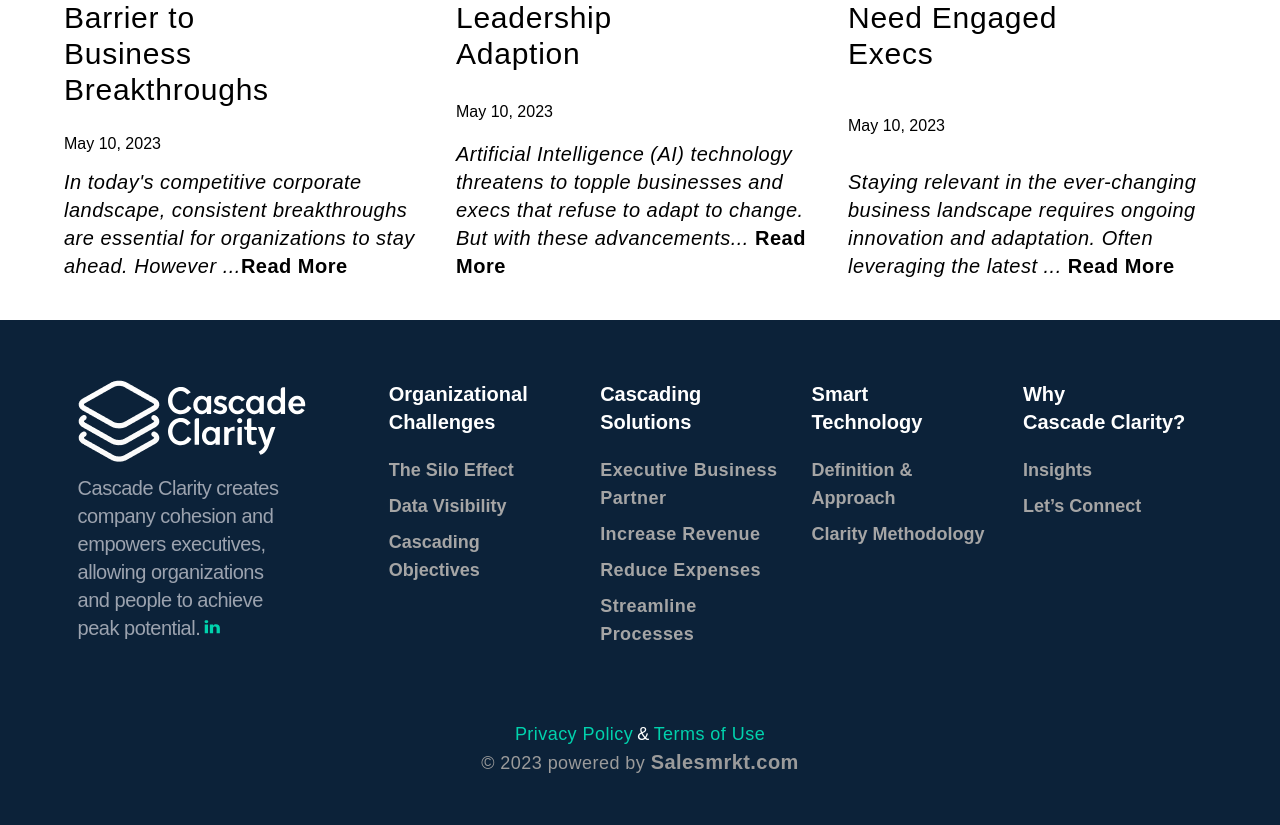
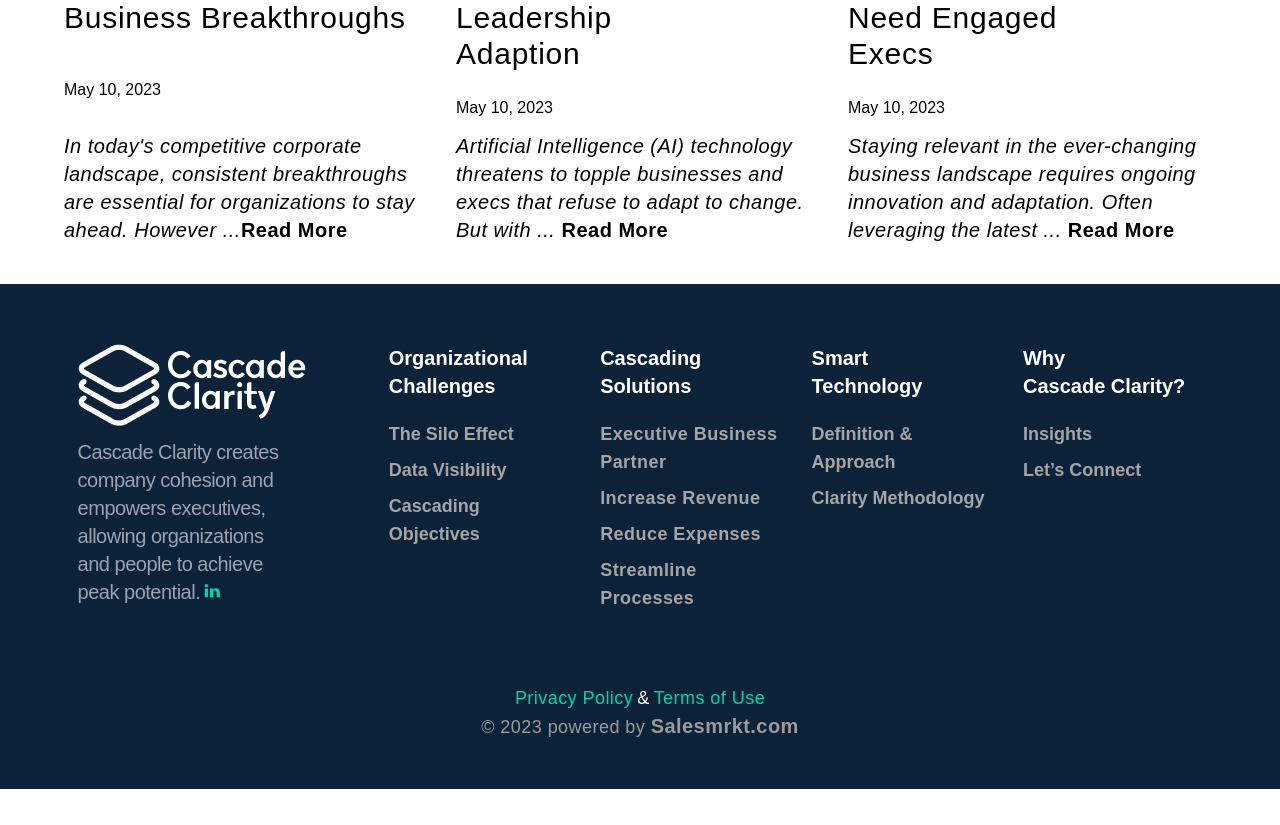
Before and after one commit to SalesBox-EM/cascade, a React (Create React App) app: page /Insights in a window 1280 px wide. Shown: the part 846-1671 px from the top of the page. After the commit the page ends 1635 px from the top, so only its background shows below. Built offline with nearby package versions, Linux system fonts and the light colour scheme.

Commit message:
Minor Bug Fix

```diff
--- a/src/Components/Inight.jsx
+++ b/src/Components/Inight.jsx
@@ -11,12 +11,11 @@ const Insight = () => {
                     <div className='w-full flex flex-col items-start gap-4  max-w-[500px] h-full'>
                         <img src={ImageOne} alt="" />
                         <div className='w-full flex flex-col justify-between h-full gap-3 '>
-                            <h3 className='text-black text-2xl md:text-3xl mb-3 w-full md:w-2/3 '>The Invisible Barrier to Business Breakthroughs</h3>
+                            <h3 className='text-black text-2xl md:text-3xl mb-3 w-full  '>The Invisible Barrier to Business Breakthroughs</h3>
                             <h6>May 10, 2023</h6>
                             <div className='inline-flex items-baseline flex-wrap '>
                                 <h5 className='text-xl italic  '>In today's competitive corporate landscape, consistent breakthroughs are essential for organizations to stay ahead. However ...
                                     <HashLink className='hover:text-blue-600 not-italic transition-all duration-100 ease-in' to={'/Blog_BusinessBreakthroughs/#head'}>Read More</HashLink>
-
                                 </h5>
                             </div>
                         </div>
@@ -28,7 +27,7 @@ const Insight = () => {
                                 Adaption</h3>
                             <h6>May 10, 2023</h6>
                             <div className='inline-flex  items-baseline flex-wrap '>
-                                <h5 className='text-xl italic   '>Artificial Intelligence (AI) technology threatens to topple businesses and execs that refuse to adapt to change. But with these advancements...  <HashLink className='hover:text-blue-600 not-italic transition-all duration-100 ease-in' to={'/Blog_LeadershipAdaption/#head'}>Read More</HashLink> </h5>
+                                <h5 className='text-xl italic   '>Artificial Intelligence (AI) technology threatens to topple businesses and execs that refuse to adapt to change. But with ...  <HashLink className='hover:text-blue-600 not-italic transition-all duration-100 ease-in' to={'/Blog_LeadershipAdaption/#head'}>Read More</HashLink> </h5>
                             </div>
                         </div>
                     </div>
```
